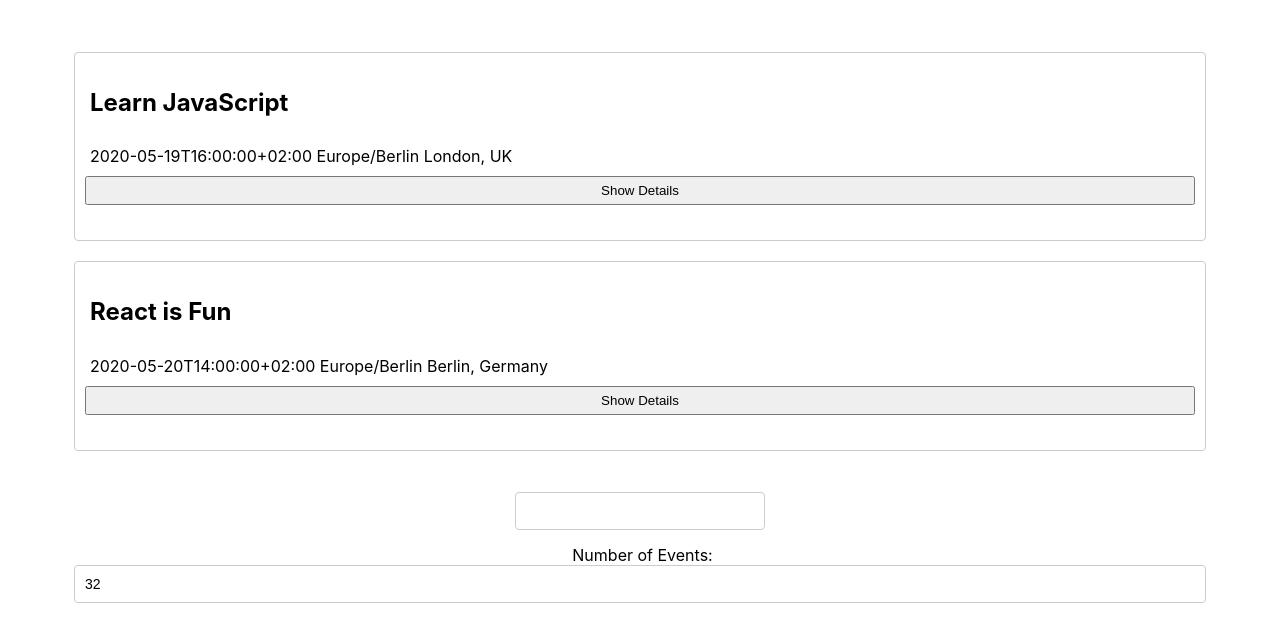
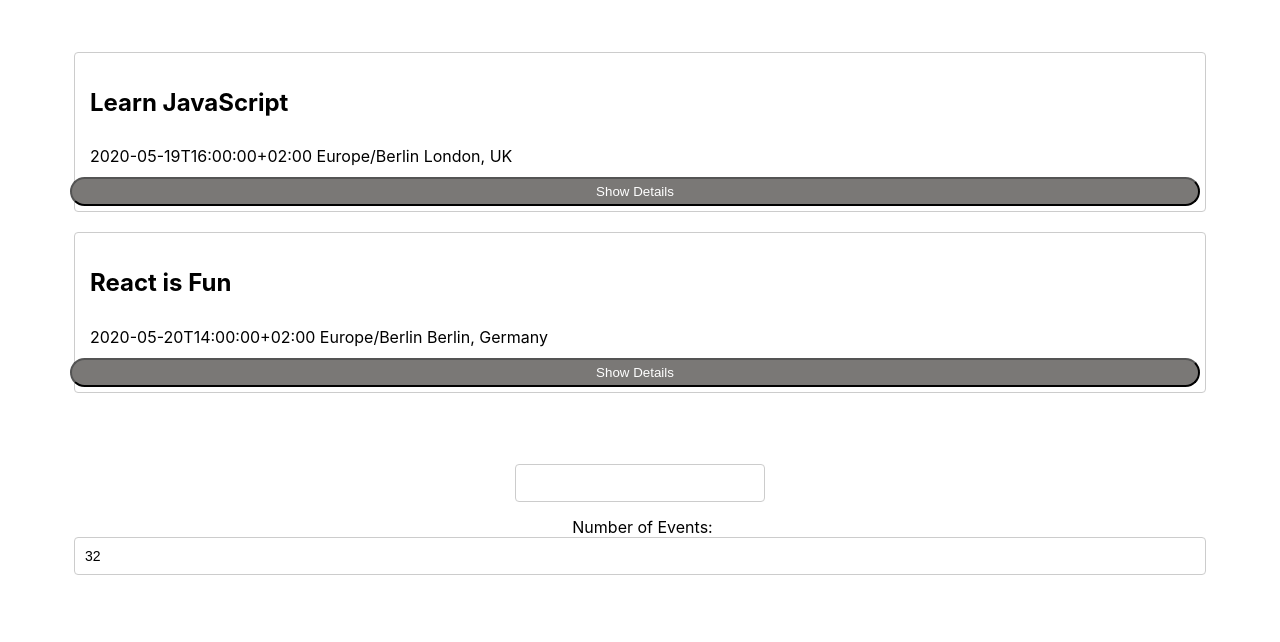
Before and after one commit to AlissaCoto89/meet, a React (Create React App) app: page / in a window 1280 px wide. Shown: the top 642 px of the page. Built offline with nearby package versions, Linux system fonts and the light colour scheme; what atatus-spa would draw is missing.

Commit message:
added alerts

```diff
--- a/public/index.html
+++ b/public/index.html
@@ -6,6 +6,7 @@
     <meta name="viewport" content="width=device-width, initial-scale=1" />
     <meta name="theme-color" content="#000000" />
     <meta name="description" content="Web site created using create-react-app" />
+    <link rel="apple-touch-icon" href="%PUBLIC_URL%/logo192.png" />
 
     <!--
       manifest.json provides metadata used when your web app is installed on a
--- /dev/null
+++ b/src/Alert.js
@@ -0,0 +1,47 @@
+import React, { Component } from "react";
+
+class Alert extends Component {
+  constructor(props) {
+    super(props);
+    this.color = null;
+  }
+
+  getStyle = () => {
+    return {
+      color: this.color,
+    };
+  };
+
+  render() {
+    return (
+      <div className="Alert">
+        <p style={this.getStyle()}>{this.props.text}</p>
+      </div>
+    );
+  }
+}
+
+class InfoAlert extends Alert {
+  constructor(props) {
+    super(props);
+    this.color = "blue";
+  }
+}
+
+class ErrorAlert extends Alert {
+  constructor(props) {
+    super(props);
+    this.color = "red";
+  }
+
+  getStyle = () => {
+    return {
+      color: this.color,
+      fontStyle: "italic",
+      fontWeight: "bold",
+      fontSize: "22 px",
+    };
+  };
+}
+
+export { InfoAlert, ErrorAlert };
--- a/src/App.css
+++ b/src/App.css
@@ -8,6 +8,14 @@
   box-sizing: border-box;
   width: 100%;
   padding: 5px;
+}
+
+.filters {
+  display: flex;
+  justify-content: center;
+  margin-top: 16px;
+  margin-bottom: 24px;
+  align-items: flex-end;
 }
 
 ul {
@@ -45,10 +53,9 @@ input[type="number"] {
 .CitySearch {
   display: flex;
   flex-direction: column;
-  flex-basis: 300px;
-  max-width: 300px;
-  margin: auto;
+  margin-right: 16px;
   position: relative;
+  justify-content: flex-end;
 }
 
 .suggestions {
@@ -87,7 +94,7 @@ input[type="number"] {
   position: relative;
 }
 
-.details-btn {
+.show-details, .hide-details {
   position: absolute;
   right: 5px;
   bottom: 5px;
@@ -95,6 +102,9 @@ input[type="number"] {
   border-radius: 4px;
   outline: none;
   cursor: pointer;
+  color: white;
+  background-color: #7a7876;
+  border-radius: 30px;
 }
 
 .name {
@@ -131,8 +141,9 @@ input[type="number"] {
 }
 
 .Alert {
-  position: fixed;
-  top: 20px;
+  display: flex;
+  flex-direction: column;
+  align-items: flex-end;
 }
 
 .data-vis-wrapper {
@@ -200,8 +211,6 @@ input[type="number"] {
   font-family: "Roboto";
 }
 
-
-
 @media only screen and (min-width: 992px) {
   .data-vis-wrapper {
     flex-direction: row;
--- a/src/CitySearch.js
+++ b/src/CitySearch.js
@@ -1,10 +1,12 @@
 import React, { Component } from "react";
+import { InfoAlert } from "./Alert";
 
 class CitySearch extends Component {
   state = {
     query: "",
     suggestions: [],
     showSuggestions: undefined,
+    infoText: "",
   };
 
   handleInputChanged = (event) => {
@@ -13,7 +15,19 @@ class CitySearch extends Component {
     const suggestions = this.props.locations.filter((location) => {
       return location.toUpperCase().indexOf(value.toUpperCase()) > -1;
     });
-    this.setState({ query: value, suggestions });
+    if (suggestions.length === 0) {
+      this.setState({
+        query: value,
+        infoText:
+          "We can not find the city you are looking for. Please try another city.",
+      });
+    } else {
+      return this.setState({
+        query: value,
+        suggestions,
+        infoText: "",
+      });
+    }
   };
 
   handleItemClicked = (suggestion) => {
@@ -28,6 +42,7 @@ class CitySearch extends Component {
   render() {
     return (
       <div className="CitySearch">
+        <InfoAlert text={this.state.infoText} />
         <input
           type="text"
           className="city"
--- a/src/NumberOfEvents.js
+++ b/src/NumberOfEvents.js
@@ -1,18 +1,25 @@
 import React, { Component } from "react";
+import { ErrorAlert } from "./Alert";
 
 class NumberOfEvents extends Component {
   state = {
     numberOfEvents: 32,
-    textWarning: " ",
+    errorText: " ",
   };
 
   handleInputChanged = (event) => {
     const value = event.target.value;
-    const warning = value < 1 ? "Please enter a number greater than 0" : "";
-    this.setState({
-      numberOfEvents: value,
-      textWarning: warning,
-    });
+    if (value < 1 || value > 32) {
+      this.setState({
+        numberOfEvents: value,
+        errorText: "Must enter a number from 1 to 32!",
+      });
+    } else {
+      this.setState({
+        numberOfEvents: event.target.value,
+        errorText: "",
+      });
+    }
 
     this.props.updateEvents(undefined, value);
   };
@@ -32,7 +39,7 @@ class NumberOfEvents extends Component {
             />
           </label>
         </div>
-        <p>{this.state.textWarning}</p>
+        <ErrorAlert text={this.state.errorText} />
       </div>
     );
   }
```
